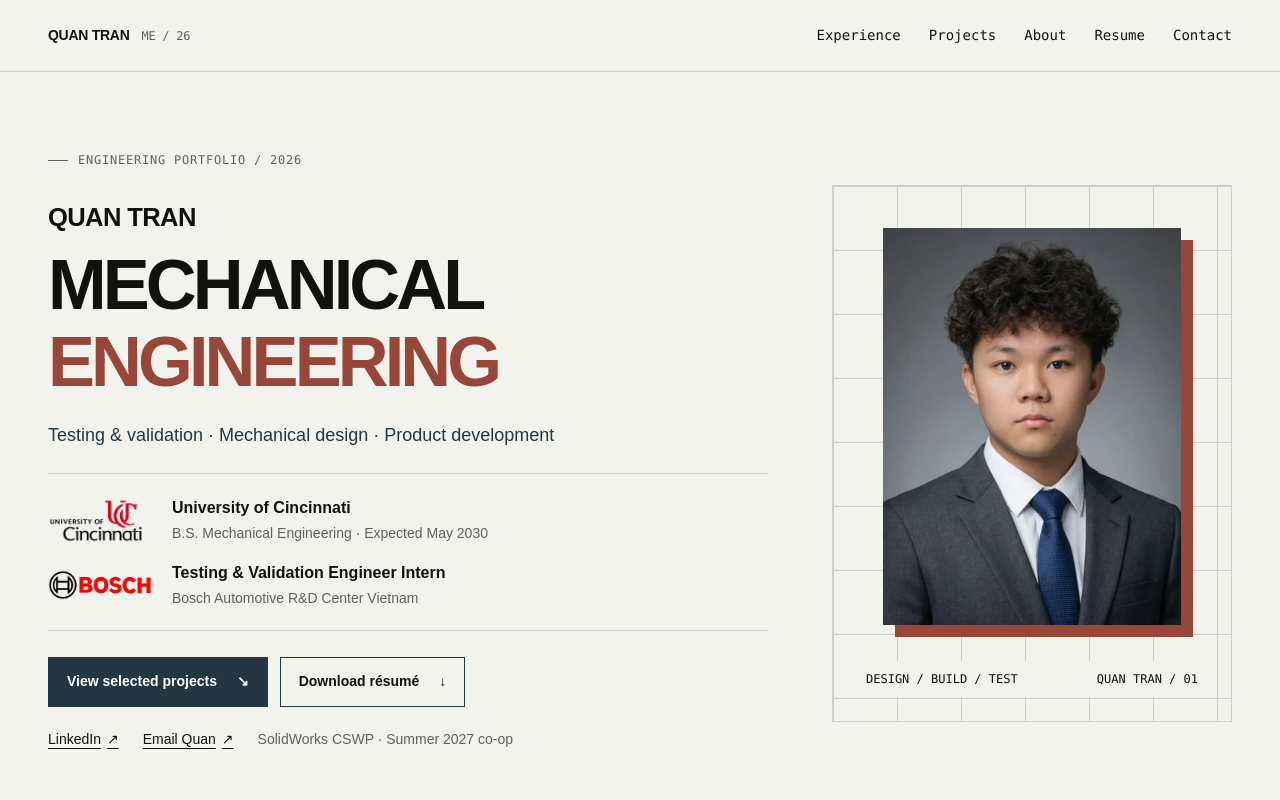
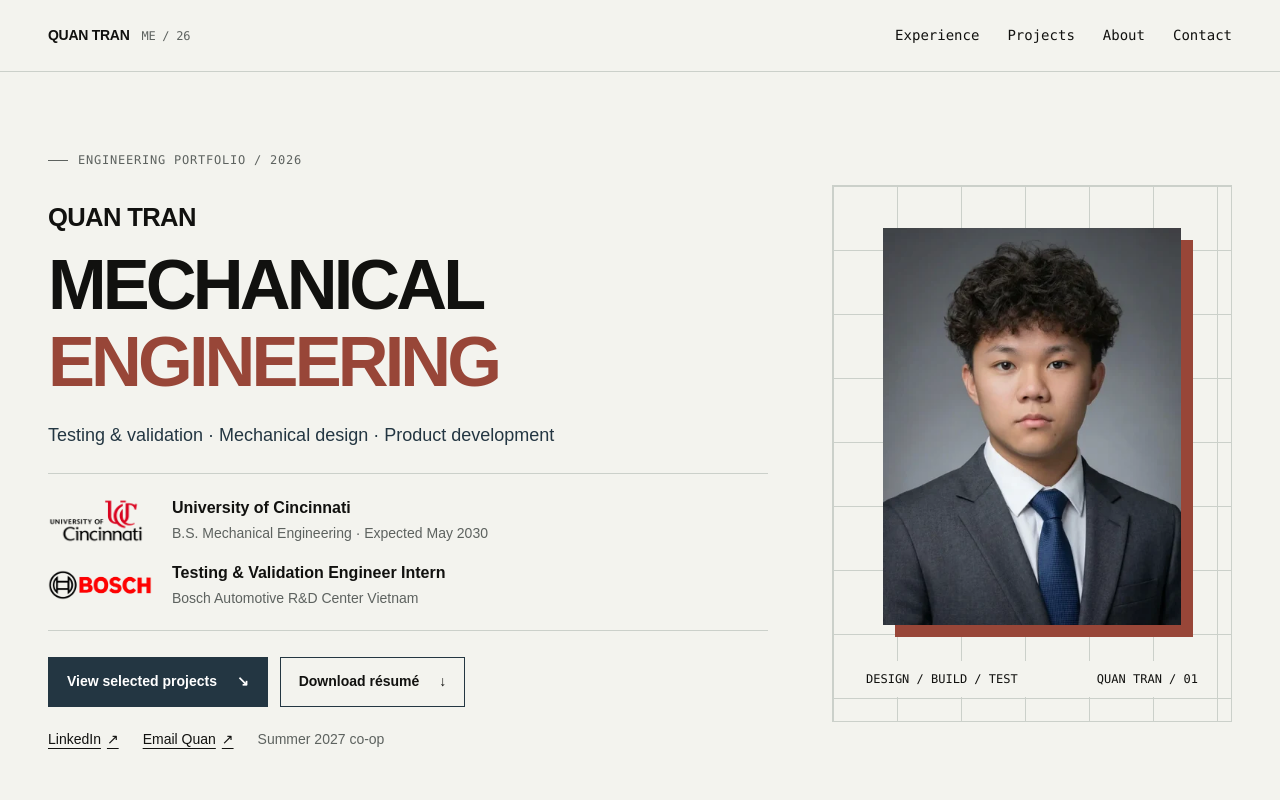
Before and after one commit to tquann207/tquan207.portfolio, a Next.js app: page / in a window 1280 px wide. Shown: the top 800 px of the page. Built offline with nearby package versions, Linux system fonts and the light colour scheme; no server answers.

Commit message:
Remove hero CSWP label and Resume menu item

```diff
--- a/components/hero.tsx
+++ b/components/hero.tsx
@@ -30,7 +30,7 @@ export function Hero() {
         <div className="hero-contact">
           <a href={profile.linkedin} target="_blank" rel="noreferrer">LinkedIn <span className="sr-only">(opens in a new tab)</span><span aria-hidden="true">↗</span></a>
           <a href={`mailto:${profile.email}`}>Email Quan <span aria-hidden="true">↗</span></a>
-          <span>SolidWorks CSWP · Summer 2027 co-op</span>
+          <span>Summer 2027 co-op</span>
         </div>
       </div>
       <figure className="hero-visual">
--- a/components/navbar.tsx
+++ b/components/navbar.tsx
@@ -2,10 +2,9 @@
 
 import { useEffect, useRef, useState } from "react";
 import { usePathname } from "next/navigation";
-import { profile } from "@/content/site";
 import { withBasePath } from "@/content/site-config";
 
-const links = [["Experience", withBasePath("/#experience")], ["Projects", withBasePath("/#projects")], ["About", withBasePath("/#about")], ["Resume", profile.resume], ["Contact", withBasePath("/#contact")]];
+const links = [["Experience", withBasePath("/#experience")], ["Projects", withBasePath("/#projects")], ["About", withBasePath("/#about")], ["Contact", withBasePath("/#contact")]];
 
 export function Navbar() {
   const [open, setOpen] = useState(false);
```
Also changed, not shown: 1 other file (tests, documents, lock files or other folders).
